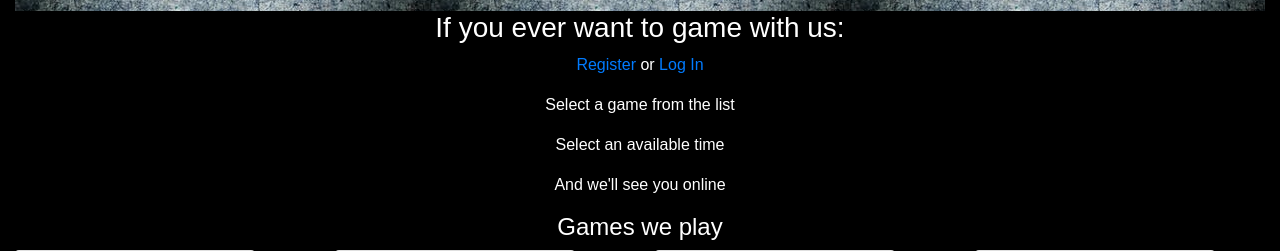
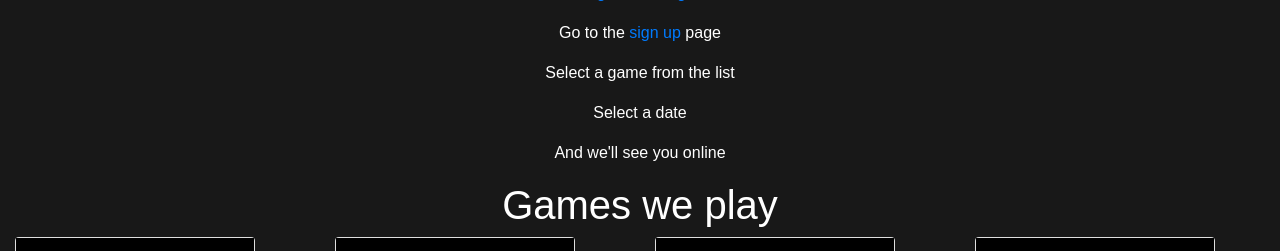
Before and after one commit to weavedawg74/AnimalKingdomGamingGroup, a PHP site: page / in a window 1280 px wide. Shown: the part 901-1152 px from the top of the page. Run offline with PHP 8.4, Linux system fonts and the light colour scheme; some web fonts are replaced.

Commit message:
changed bg img

```diff
--- a/css/index.css
+++ b/css/index.css
@@ -4,7 +4,7 @@
 }
 
 body {
-    background-color: #000000;
+    background-color: #181818;
     text-align: center;
     font-family: Arial, Helvetica, sans-serif;
     color: #ffffff;
@@ -25,7 +25,7 @@ body {
 }
 
 #header {
-  background-image: url("ConcreteBackground.jpeg");
+  background-image: url("https://i.imgur.com/ZmqX3rQ.jpg");
 
 }
 
--- a/index.html
+++ b/index.html
@@ -16,6 +16,7 @@
                     aria-controls="mainMenu" aria-expanded="false" aria-label="Toggle navigation">
                     <span class="navbar-toggler-icon"></span>
                 </button>
+
                 <div class="collapse navbar-collapse" id="mainMenu">
 
                     <ul class="navbar-nav ml-auto">
@@ -35,7 +36,7 @@
 
                     <form class="form-inline ml-auto">
                         <a href="{% url 'login' %}" class="btn btn-outline-secondary">Log in</a>
-                        <a href="{% url 'signup' %}" class="btn btn-primary ml-2">Register</a>
+                        <a href="{% url 'signup' %}" class="btn btn-primary ml-2">Join Us</a>
                     </form>
 
                 </div>
@@ -45,28 +46,22 @@
             <img src="https://i.imgur.com/TTTrnYT.png">
             <p>We are the Animal Kingdom Gaming Group, a few buddies who enjoy gaming together and bringing others into
                 the fold.</p>
-            <p>We play entirely on PC and are all very eager to brag about our battlestations and view what others have
-                as well.</p>
-
-
-            <h2>We're the founders of the Animal Kingdom</h2>
             <div id="members" class="flex-container">
                 <p><img src="https://i.imgur.com/jmHNTvD.png"></p>
                 <p><img src="https://i.imgur.com/6OUEJuv.png"></p>
-
-
             </div>
         </div>
 
         <div id="join">
-            <h3>If you ever want to game with us:</h3>
+            <p class="h1">If you ever want to game with us:</p>
             <p><a href=#>Register</a> or <a href=#>Log In</a></p>
+            <p>Go to the <a href=#>sign up</a> page</p>
             <p>Select a game from the list</p>
-            <p>Select an available time</p>
+            <p>Select a date</p>
             <p>And we'll see you online</p>
         </div>
 
-        <h4>Games we play</h4>
+        <p class="h1">Games we play</p>
         <div id="games" class="row row-cols-2 row-cols-md-4">
             <div class="col mb-4">
                 <div class="card" style="width: 15rem;">
```
Also changed, not shown: images/concrete-background.jpg (added).
